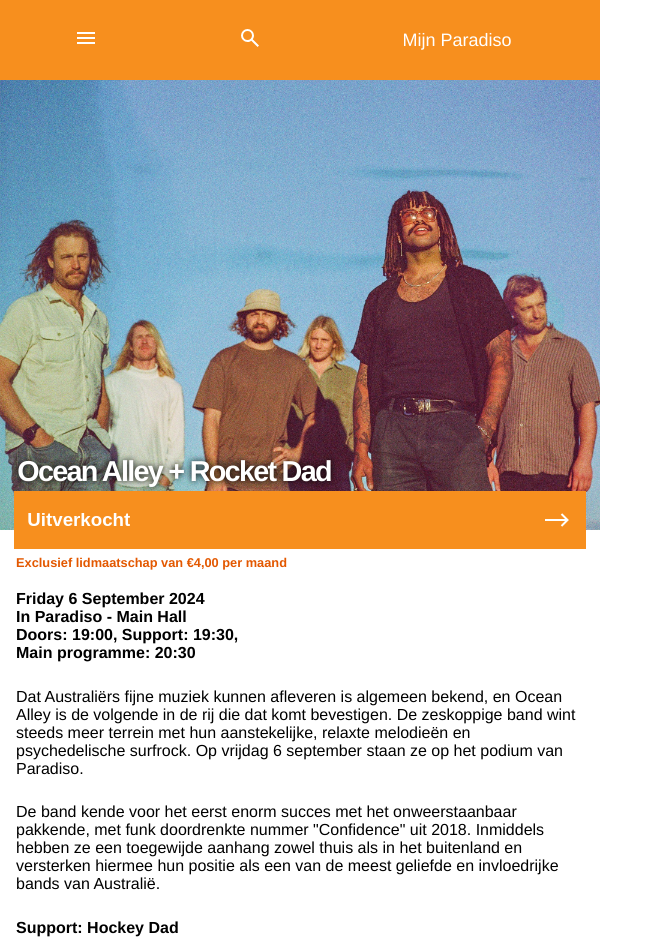
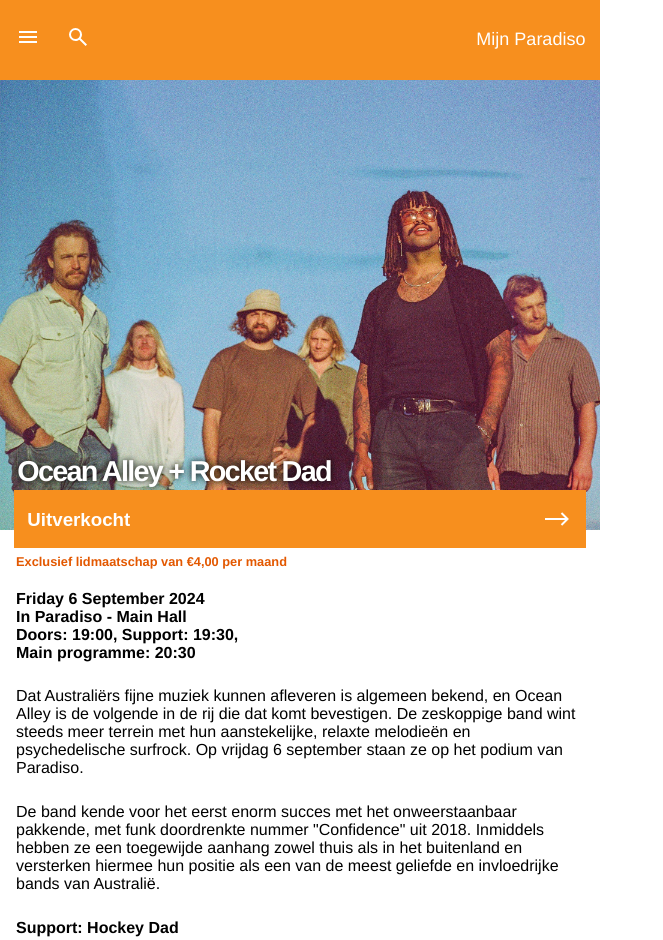
Before and after one commit to femkemuller/FED2425, a plain HTML site: page pages/artiest.html in a window 1280 px wide. Shown: the top 940 px of the page, without its empty margins (0-663 px from the left). Drawn offline with Linux system fonts and the light colour scheme.

Commit message:
nav gefixt

```diff
--- a/pages/artiest.html
+++ b/pages/artiest.html
@@ -27,15 +27,21 @@
 
     <main>
         <section>
-            <img src="../images/ocean_alley_foto.jpg" alt="Foto ocean alley band">
+
+            <img src="../images/ocean_alley_foto.jpg" alt="Foto van de 6 leden van de Ocean Alley band">
+
             <h1>Ocean Alley + Rocket Dad</h1>
+
             <button>
                 <p>Uitverkocht</p><img src="../images/arrow.png" alt="Pijl naar rechts icoon">
             </button>
+
         </section>
 
         <Section>
+
             <footer>Exclusief lidmaatschap van €4,00 per maand</footer>
+
             <p>
                 Friday 6 September 2024 <br>
                 In Paradiso - Main Hall <br>
@@ -56,6 +62,7 @@
                 hun positie als een van de meest geliefde en invloedrijke bands van Australië.
             </p>
             <p>Support: Hockey Dad</p>
+
         </Section>
 
         <section>
@@ -67,15 +74,17 @@
             <p>Ocean Alley</p>
 
             <iframe width="100%" height="210" src="https://www.youtube.com/embed/PGGjXdlbW58?si=BTbwFdsbeYIGtuzo"
-            title="YouTube video player" frameborder="0" allow="accelerometer; autoplay; clipboard-write;
-             encrypted-media; gyroscope; picture-in-picture; web-share" referrerpolicy="strict-origin-when-cross-origin"
-             allowfullscreen></iframe>
+                title="YouTube video player" frameborder="0" allow="accelerometer; autoplay; clipboard-write;
+             encrypted-media; gyroscope; picture-in-picture; web-share"
+                referrerpolicy="strict-origin-when-cross-origin" allowfullscreen></iframe>
 
-             <h2>Ocean Alley op Spotify</h2>
+            <h2>Ocean Alley op Spotify</h2>
 
-             <iframe style="border-radius:12px" src="https://open.spotify.com/embed/artist/18lpwfiys4GtdHWNUu9qQr?utm_source=generator&theme=0"
-             width="100%" height="352" frameBorder="0" allowfullscreen="" allow="autoplay; clipboard-write; encrypted-media; fullscreen; picture-in-picture"
-              loading="lazy"></iframe>
+            <iframe style="border-radius:12px"
+                src="https://open.spotify.com/embed/artist/18lpwfiys4GtdHWNUu9qQr?utm_source=generator&theme=0"
+                width="100%" height="352" frameBorder="0" allowfullscreen=""
+                allow="autoplay; clipboard-write; encrypted-media; fullscreen; picture-in-picture"
+                loading="lazy"></iframe>
 
         </section>
 
--- a/styles/style.css
+++ b/styles/style.css
@@ -12,7 +12,6 @@
 /* CUSTOM PROPERTIES */
 /*********************/
 :root {
-	/* startje */
 	color-scheme: light dark;
 
 	--color-text: #FFFFFF;
@@ -47,7 +46,6 @@
 /* JOUW STYLING */
 /****************/
 
-/* jouw code */
 
 * {
 	padding: 0;
@@ -64,22 +62,45 @@
 	cursor: url(../images/pardiso_customcursor_paradiso_cursor_zwartwit.svg), auto;
 }
 
+
+/**************/
+/* NAVIGATION */
+/**************/
+
+
 Header {
 	color: var(--color-text);
 	background-color: var(--color-background);
 }
 
 nav {
-	padding: 0.7em;
+	padding: 0.8em;
+
 	display: flex;
 	align-items: center;
-	justify-content: space-around;
 }
 
-nav a {
-	padding: 0.8em;
-	padding-left: 0;
+nav a:first-of-type,
+nav a:nth-of-type(2) {
+	flex-shrink: 1;
+	padding: 0.7em;
 }
+
+nav a:first-of-type {
+	padding-left: 0.2em;
+}
+
+nav a:nth-of-type(3) {
+	flex-grow: 1;
+	text-align: end;
+
+	padding-right: 0.1em;
+}
+
+
+/********/
+/* MAIN */
+/*******/
 
 
 h1 {
@@ -206,7 +227,7 @@
 	overflow: hidden;
 }
 
-/* https://codepen.io/tristram/pen/poZYjLO */
+/* bron:https://codepen.io/tristram/pen/poZYjLO */
 main>ul:first-of-type li:hover img {
 	transform: scale(1.1);
 	transition: .8s ease;
```
Also changed, not shown: index.html (+19 -7 lines), 1 other file.
